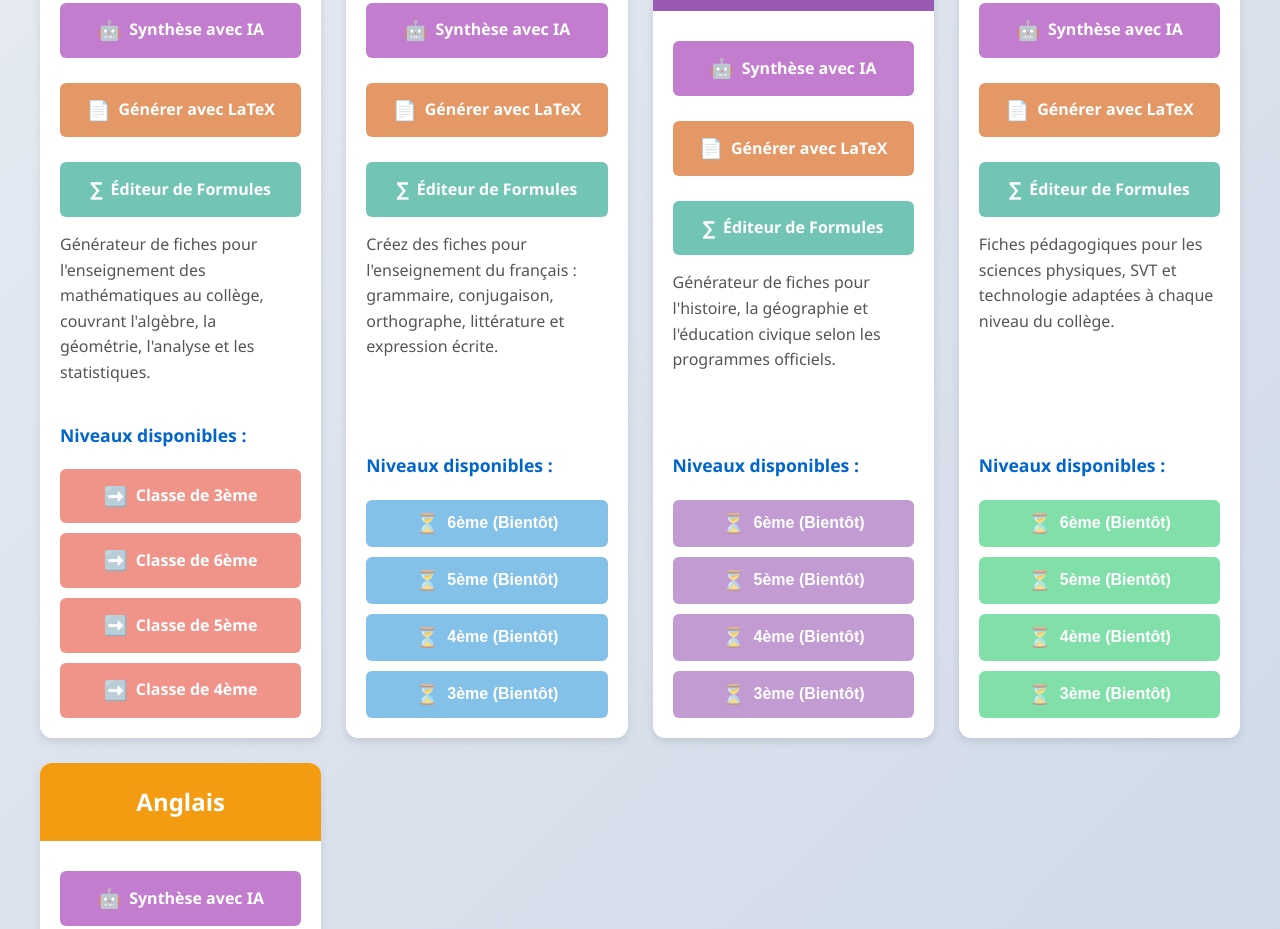
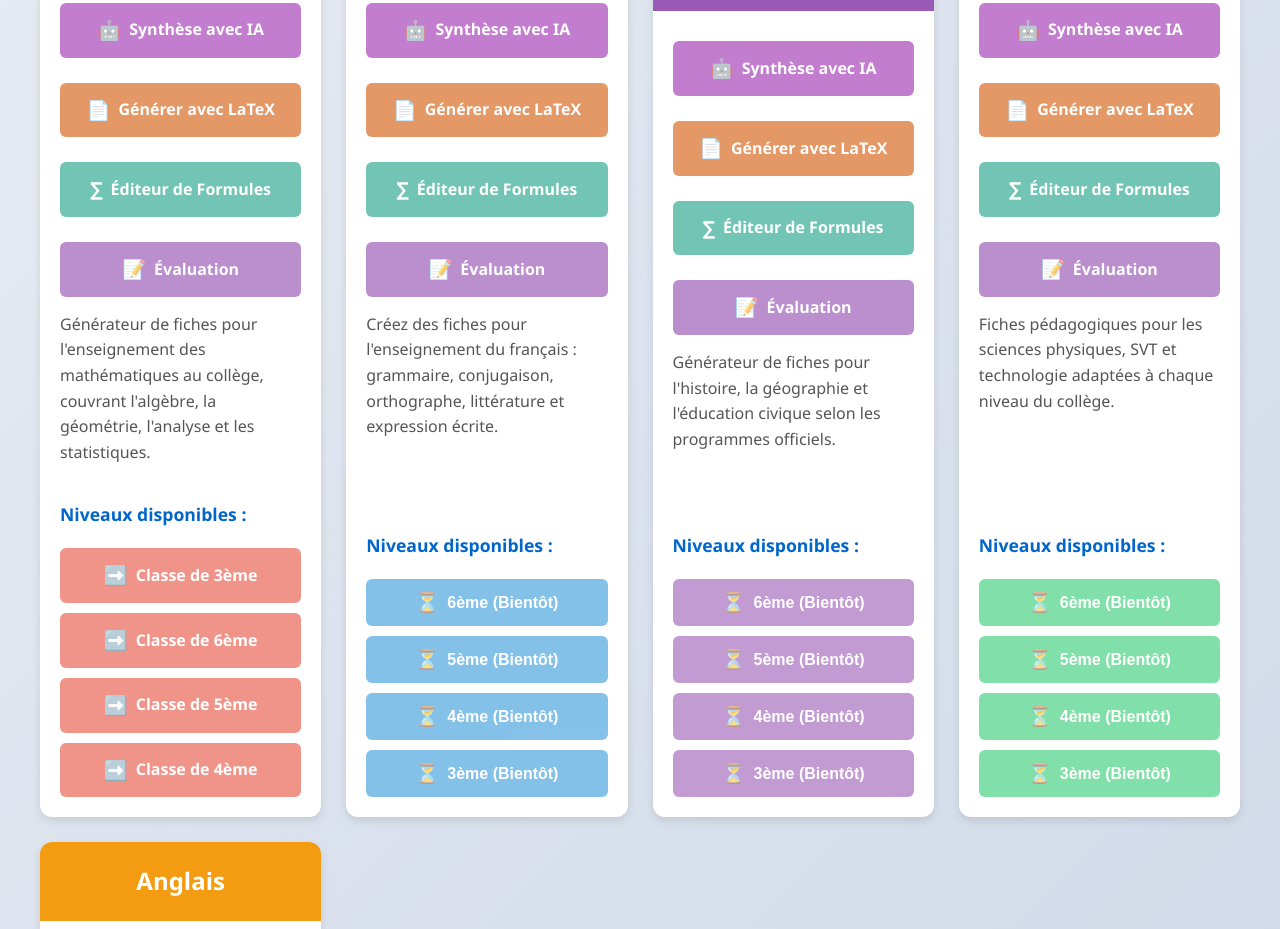
Before and after one commit to jeanskodoc/ENS-R, a plain HTML site: page index.html in a window 1280 px wide. Shown: the part 1812-2741 px from the top of the page. Drawn offline with Linux system fonts and the light colour scheme.

Commit message:
Update index.html

```diff
--- a/index.html
+++ b/index.html
@@ -20,6 +20,7 @@
             --ai-color: #9c27b0;
             --latex-color: #d35400;
             --formulas-color: #16a085;
+            --evaluation-color: #8e44ad;
             --error-color: #e74c3c;
             --success-color: #2ecc71;
         }
@@ -297,6 +298,17 @@
 
         .btn-formulas:hover {
             background-color: #138a72;
+            transform: translateY(-2px);
+        }
+
+        .btn-evaluation {
+            background-color: var(--evaluation-color);
+            color: white;
+            margin-bottom: 15px;
+        }
+
+        .btn-evaluation:hover {
+            background-color: #7d3c98;
             transform: translateY(-2px);
         }
 
@@ -682,6 +694,11 @@
                                 <span class="icon">∑</span> Éditeur de Formules
                             </a>
                         </div>
+                        <div class="protected">
+                            <a href="evaluation.html" class="btn btn-evaluation btn-disabled" id="evaluation-maths">
+                                <span class="icon">📝</span> Évaluation
+                            </a>
+                        </div>
                         <p>Générateur de fiches pour l'enseignement des mathématiques au collège, couvrant l'algèbre, la géométrie, l'analyse et les statistiques.</p>
                         <div class="niveaux">
                             <h4>Niveaux disponibles :</h4>
@@ -727,6 +744,11 @@
                         <div class="protected">
                             <a href="https://latexeditor.lagrida.com/" target="_blank" class="btn btn-formulas btn-disabled" id="formulas-francais">
                                 <span class="icon">∑</span> Éditeur de Formules
+                            </a>
+                        </div>
+                        <div class="protected">
+                            <a href="evaluation.html" class="btn btn-evaluation btn-disabled" id="evaluation-francais">
+                                <span class="icon">📝</span> Évaluation
                             </a>
                         </div>
                         <p>Créez des fiches pour l'enseignement du français : grammaire, conjugaison, orthographe, littérature et expression écrite.</p>
@@ -776,6 +798,11 @@
                                 <span class="icon">∑</span> Éditeur de Formules
                             </a>
                         </div>
+                        <div class="protected">
+                            <a href="evaluation.html" class="btn btn-evaluation btn-disabled" id="evaluation-histoire">
+                                <span class="icon">📝</span> Évaluation
+                            </a>
+                        </div>
                         <p>Générateur de fiches pour l'histoire, la géographie et l'éducation civique selon les programmes officiels.</p>
                         <div class="niveaux">
                             <h4>Niveaux disponibles :</h4>
@@ -823,6 +850,11 @@
                                 <span class="icon">∑</span> Éditeur de Formules
                             </a>
                         </div>
+                        <div class="protected">
+                            <a href="evaluation.html" class="btn btn-evaluation btn-disabled" id="evaluation-sciences">
+                                <span class="icon">📝</span> Évaluation
+                            </a>
+                        </div>
                         <p>Fiches pédagogiques pour les sciences physiques, SVT et technologie adaptées à chaque niveau du collège.</p>
                         <div class="niveaux">
                             <h4>Niveaux disponibles :</h4>
@@ -868,6 +900,11 @@
                         <div class="protected">
                             <a href="https://latexeditor.lagrida.com/" target="_blank" class="btn btn-formulas btn-disabled" id="formulas-anglais">
                                 <span class="icon">∑</span> Éditeur de Formules
+                            </a>
+                        </div>
+                        <div class="protected">
+                            <a href="evaluation.html" class="btn btn-evaluation btn-disabled" id="evaluation-anglais">
+                                <span class="icon">📝</span> Évaluation
                             </a>
                         </div>
                         <p>Créez des fiches pour l'enseignement de l'anglais : grammaire, vocabulaire, compréhension et expression.</p>
@@ -938,6 +975,10 @@
                     <h3>🤖 Intelligence Artificielle</h3>
                     <p>Utilisez l'IA pour synthétiser et enrichir vos contenus</p>
                 </div>
+                <div class="feature-card">
+                    <h3>📝 Évaluations</h3>
+                    <p>Créez des évaluations adaptées à chaque niveau et matière</p>
+                </div>
             </div>
         </div>
 
@@ -964,8 +1005,8 @@
         const authStatusSuccess = document.getElementById('auth-status-success');
         const authStatusError = document.getElementById('auth-status-error');
 
-        // Récupérer TOUS les boutons protégés
-        const allProtectedButtons = document.querySelectorAll('.btn-ai, .btn-maths, .btn-francais, .btn-histoire, .btn-sciences, .btn-anglais, .btn-primary, .btn-latex, .btn-formulas');
+        // Récupérer TOUS les boutons protégés (incluant les nouveaux boutons d'évaluation)
+        const allProtectedButtons = document.querySelectorAll('.btn-ai, .btn-maths, .btn-francais, .btn-histoire, .btn-sciences, .btn-anglais, .btn-primary, .btn-latex, .btn-formulas, .btn-evaluation');
         const allProtectedElements = document.querySelectorAll('.protected');
 
         // Fonction d'authentification
```
